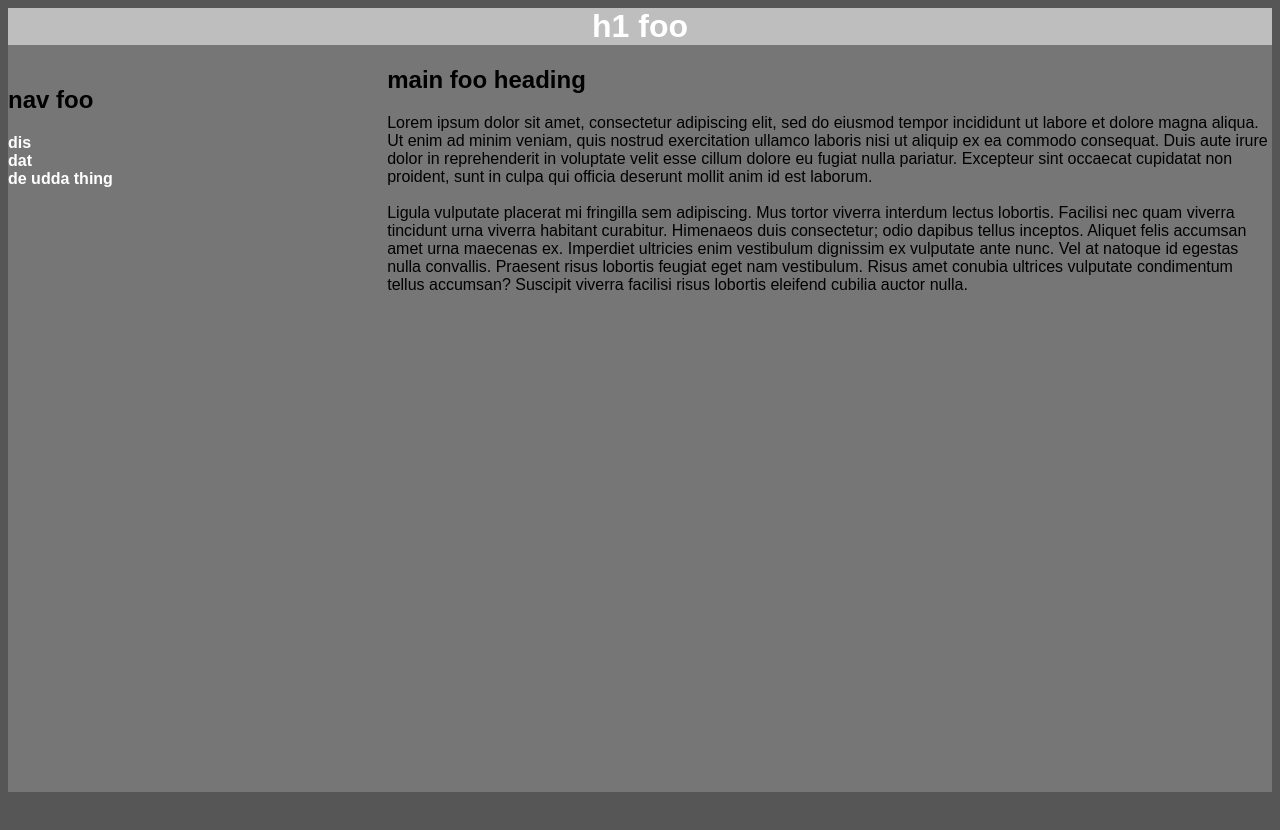
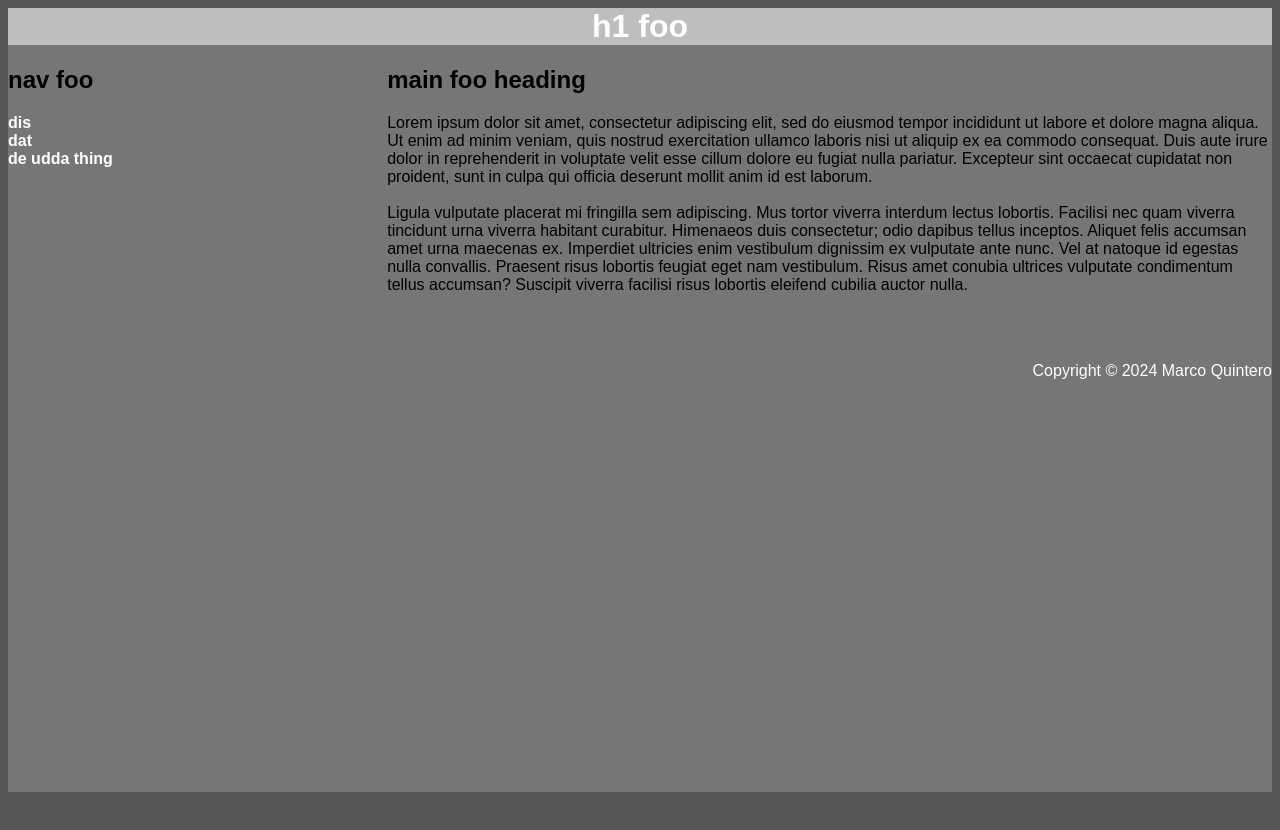
Before and after one commit to Maqarov787/mquintero50, a plain HTML site: page 17_style-layer/mimic.html in a window 1280 px wide. Before the commit the page ends 800 px from the top, so only its background shows below. Drawn offline with Linux system fonts and the light colour scheme.

Commit message:
starting to implement what was seen from other groups

```diff
--- a/17_style-layer/mimic.css
+++ b/17_style-layer/mimic.css
@@ -10,12 +10,19 @@ body {
 nav {
 	float: left;
 	width: 30%;
+    height: 100%;
+    margin-top: -20px;
 }
 
 bruh {
 	color: #ffffff;
 }
 
+footer {
+    color: #ffffff;
+    float: right;
+    background-color: #767676;
+}
 html {
 	font-family: Arial, sans-serif;
 	background-color: #565656;
--- a/17_style-layer/mimic.html
+++ b/17_style-layer/mimic.html
@@ -52,5 +52,8 @@
 		Ligula vulputate placerat mi fringilla sem adipiscing. Mus tortor viverra interdum lectus lobortis. Facilisi nec quam viverra tincidunt urna viverra habitant curabitur. Himenaeos duis consectetur; odio dapibus tellus inceptos. Aliquet felis accumsan amet urna maecenas ex. Imperdiet ultricies enim vestibulum dignissim ex vulputate ante nunc. Vel at natoque id egestas nulla convallis. Praesent risus lobortis feugiat eget nam vestibulum. Risus amet conubia ultrices vulputate condimentum tellus accumsan? Suscipit viverra facilisi risus lobortis eleifend cubilia auctor nulla.
 		</p>
 	<br><br>
+    <footer>
+    <p>Copyright &copy 2024 Marco Quintero<p>
+    </footer>
 	</body>
 </html>
```
